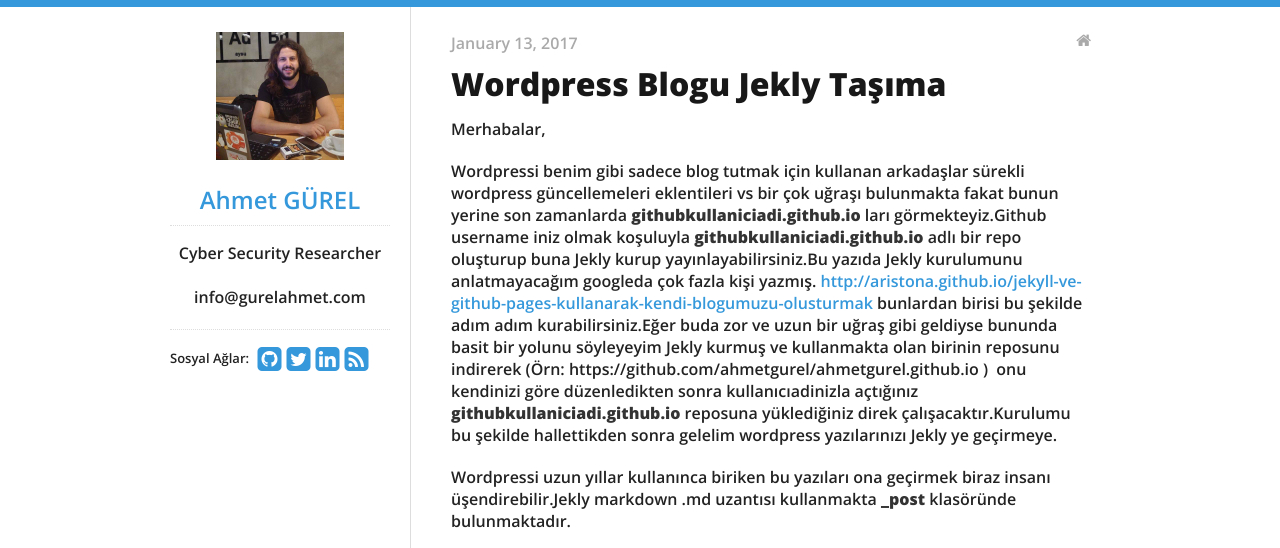
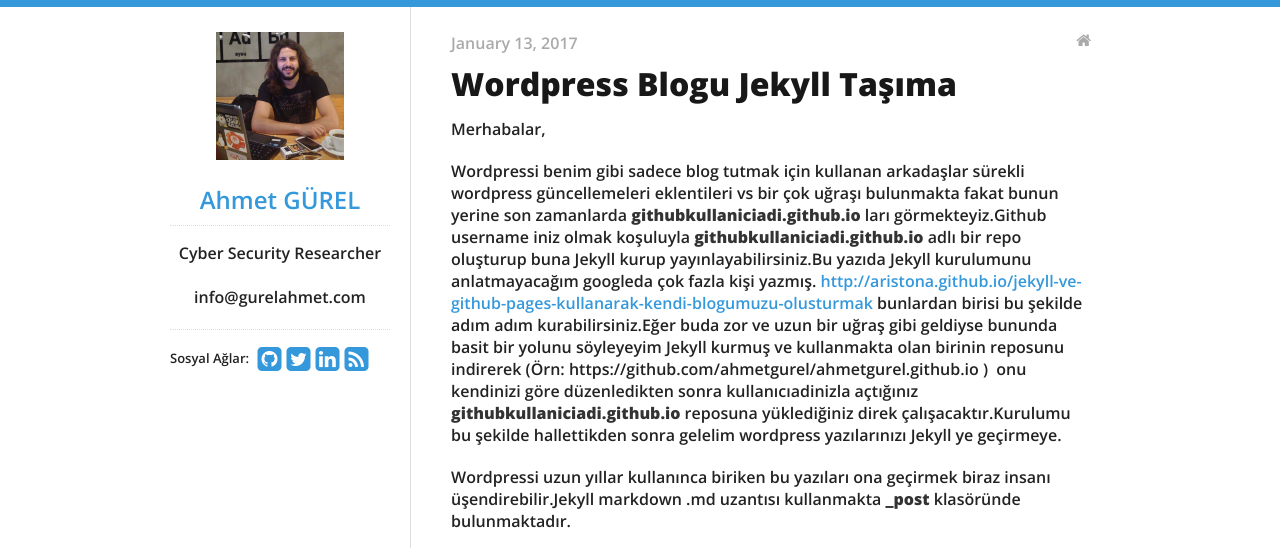
Before and after one commit to ahmetgurel/ahmetgurel.github.io, a Jekyll site: the page built from _posts/2017-01-13-wordpress-blogunuzu-jekly-ta%c5%9f%c4%b1ma.md, in a window 1280 px wide and 900 px high, cut to the strip 0-548 px from the top of the window. Built offline with Jekyll 4.4.1, drawn with Linux system fonts in a browser that asks for light colours; nearby versions of some CDN libraries.

Commit message:
Update 2017-01-13-wordpress-blogunuzu-jekly-ta%c5%9f%c4%b1ma.md

```diff
--- a/_posts/2017-01-13-wordpress-blogunuzu-jekly-ta%c5%9f%c4%b1ma.md
+++ b/_posts/2017-01-13-wordpress-blogunuzu-jekly-ta%c5%9f%c4%b1ma.md
@@ -1,16 +1,16 @@
 ---
 layout: post
-title: Wordpress Blogu  Jekly Taşıma
+title: Wordpress Blogu  Jekyll Taşıma
 date: 2017-01-13 14:22
 author: ahmetgurel
 comments: true
-categories: [jekly, Programlama Dilleri, WordPress, Wordpress Blogunuzu Jekly Taşıma, wordpress yazılarını markdown a çevirmek, wordpress yazılarınız md uzantılı yapmak]
+categories: [jekly, Programlama Dilleri, WordPress, Wordpress Blogunuzu Jekyll Taşıma, wordpress yazılarını markdown a çevirmek, wordpress yazılarınız md uzantılı yapmak]
 ---
 Merhabalar,
 
-Wordpressi benim gibi sadece blog tutmak için kullanan arkadaşlar sürekli wordpress güncellemeleri eklentileri vs bir çok uğraşı bulunmakta fakat bunun yerine son zamanlarda<strong> githubkullaniciadi.github.io</strong> ları görmekteyiz.Github username iniz olmak koşuluyla <strong>githubkullaniciadi.github.io </strong>adlı bir repo oluşturup buna Jekly kurup yayınlayabilirsiniz.Bu yazıda Jekly kurulumunu anlatmayacağım googleda çok fazla kişi yazmış. <a href="http://aristona.github.io/jekyll-ve-github-pages-kullanarak-kendi-blogumuzu-olusturmak">http://aristona.github.io/jekyll-ve-github-pages-kullanarak-kendi-blogumuzu-olusturmak</a> bunlardan birisi bu şekilde adım adım kurabilirsiniz.Eğer buda zor ve uzun bir uğraş gibi geldiyse bununda basit bir yolunu söyleyeyim Jekly kurmuş ve kullanmakta olan birinin reposunu indirerek (Örn: https://github.com/ahmetgurel/ahmetgurel.github.io )  onu kendinizi göre düzenledikten sonra kullanıcıadinizla açtığınız <strong>githubkullaniciadi.github.io </strong>reposuna yüklediğiniz direk çalışacaktır.Kurulumu bu şekilde hallettikden sonra gelelim wordpress yazılarınızı Jekly ye geçirmeye.
+Wordpressi benim gibi sadece blog tutmak için kullanan arkadaşlar sürekli wordpress güncellemeleri eklentileri vs bir çok uğraşı bulunmakta fakat bunun yerine son zamanlarda<strong> githubkullaniciadi.github.io</strong> ları görmekteyiz.Github username iniz olmak koşuluyla <strong>githubkullaniciadi.github.io </strong>adlı bir repo oluşturup buna Jekyll kurup yayınlayabilirsiniz.Bu yazıda Jekyll kurulumunu anlatmayacağım googleda çok fazla kişi yazmış. <a href="http://aristona.github.io/jekyll-ve-github-pages-kullanarak-kendi-blogumuzu-olusturmak">http://aristona.github.io/jekyll-ve-github-pages-kullanarak-kendi-blogumuzu-olusturmak</a> bunlardan birisi bu şekilde adım adım kurabilirsiniz.Eğer buda zor ve uzun bir uğraş gibi geldiyse bununda basit bir yolunu söyleyeyim Jekyll kurmuş ve kullanmakta olan birinin reposunu indirerek (Örn: https://github.com/ahmetgurel/ahmetgurel.github.io )  onu kendinizi göre düzenledikten sonra kullanıcıadinizla açtığınız <strong>githubkullaniciadi.github.io </strong>reposuna yüklediğiniz direk çalışacaktır.Kurulumu bu şekilde hallettikden sonra gelelim wordpress yazılarınızı Jekyll ye geçirmeye.
 
-Wordpressi uzun yıllar kullanınca biriken bu yazıları ona geçirmek biraz insanı üşendirebilir.Jekly markdown .md uzantısı kullanmakta <strong>_post</strong> klasöründe bulunmaktadır.
+Wordpressi uzun yıllar kullanınca biriken bu yazıları ona geçirmek biraz insanı üşendirebilir.Jekyll markdown .md uzantısı kullanmakta <strong>_post</strong> klasöründe bulunmaktadır.
 
 <a href="http://www.gurelahmet.com/wp-content/uploads/2017/01/1.jpg"><img class="alignnone wp-image-680 size-large" src="http://www.gurelahmet.com/wp-content/uploads/2017/01/1-1024x525.jpg" width="976" height="500" /></a>
 
```
